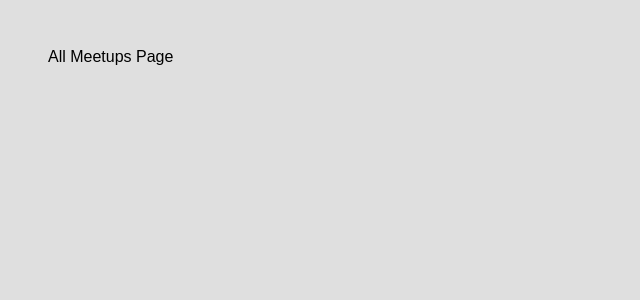
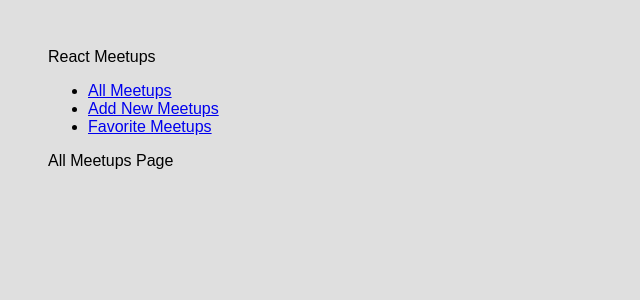
Before and after one commit to Taraskiiin/meetup-app, a React (Create React App) app: page / in a window 1280 px wide. Shown: the top 300 px of the page, without its empty margins (0-640 px from the left). Built offline with nearby package versions, Linux system fonts and the light colour scheme.

Commit message:
feat(UI): added MainNavigation component

```diff
--- a/src/App.js
+++ b/src/App.js
@@ -5,15 +5,19 @@ import TodoPage from './pages/TodoPage';
 import AllMeetupsPage from './pages/AllMeetupsPage';
 import FavoritesPage from './pages/FavoritesPage';
 import NewMeetupPage from './pages/NewMeetupPage';
+import MainNavigation from './components/layout/MainNavigation';
 
 function App() {
 	return (
+		<>
+			<MainNavigation />
 			<Routes>
 				<Route path='/' element={<AllMeetupsPage />} />
 				<Route path='/new-meetup' element={<NewMeetupPage />} />
 				<Route path='/favorite' element={<FavoritesPage />} />
 				<Route path='todos' element={<TodoPage />} />
 			</Routes>
+		</>
 	);
 }
 
--- /dev/null
+++ b/src/components/layout/MainNavigation.js
@@ -0,0 +1,25 @@
+import React from 'react';
+import { NavLink } from 'react-router-dom';
+
+function MainNavigation() {
+	return (
+		<header>
+			<div>React Meetups</div>
+			<nav>
+				<ul>
+					<li>
+						<NavLink to='/'>All Meetups</NavLink>
+					</li>
+					<li>
+						<NavLink to='/new-meetup'>Add New Meetups</NavLink>
+					</li>
+					<li>
+						<NavLink to='/favorite'>Favorite Meetups</NavLink>
+					</li>
+				</ul>
+			</nav>
+		</header>
+	);
+}
+
+export default MainNavigation;
```
Lines whose indentation alone changed are shown as unchanged.
